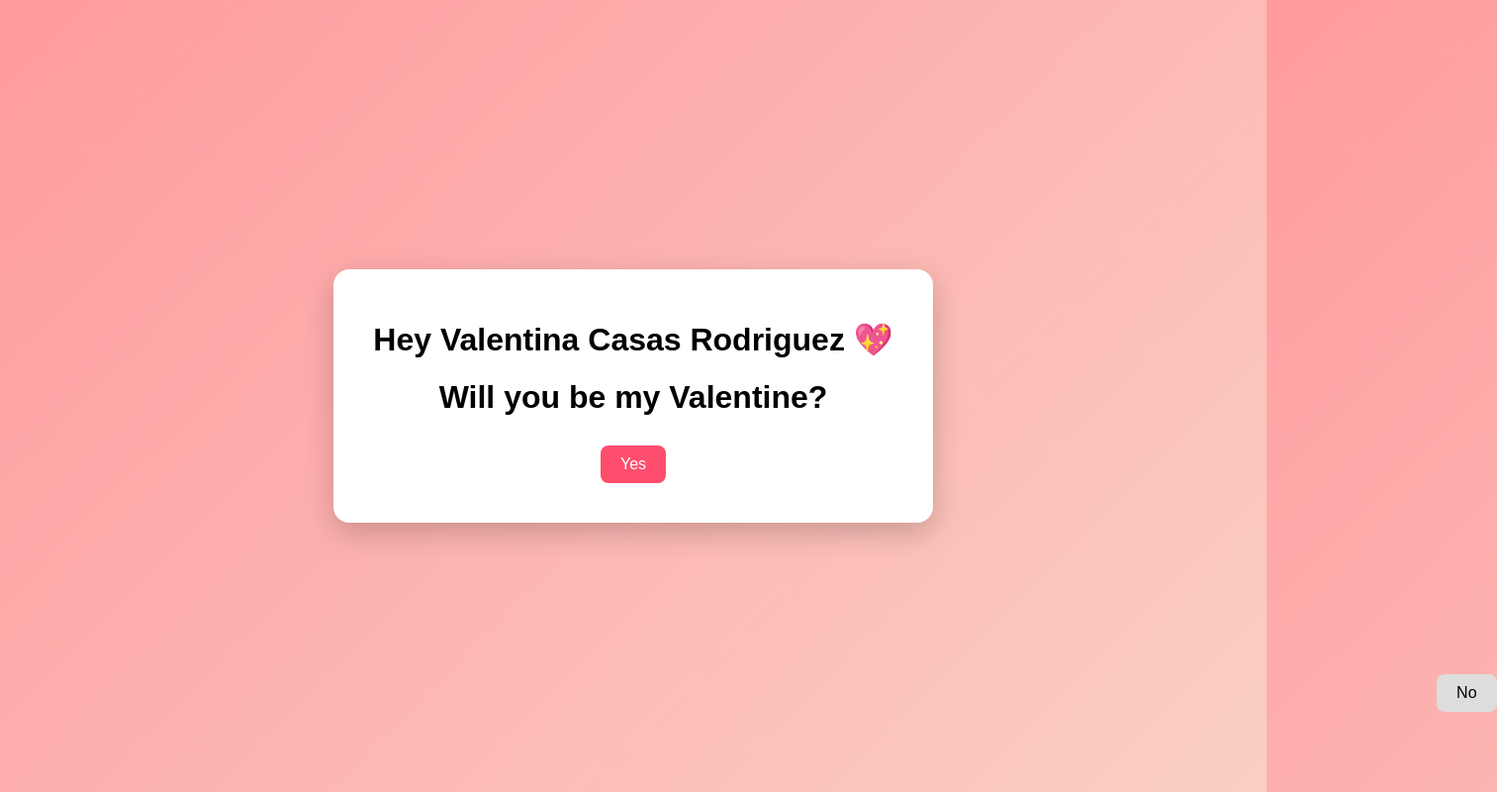
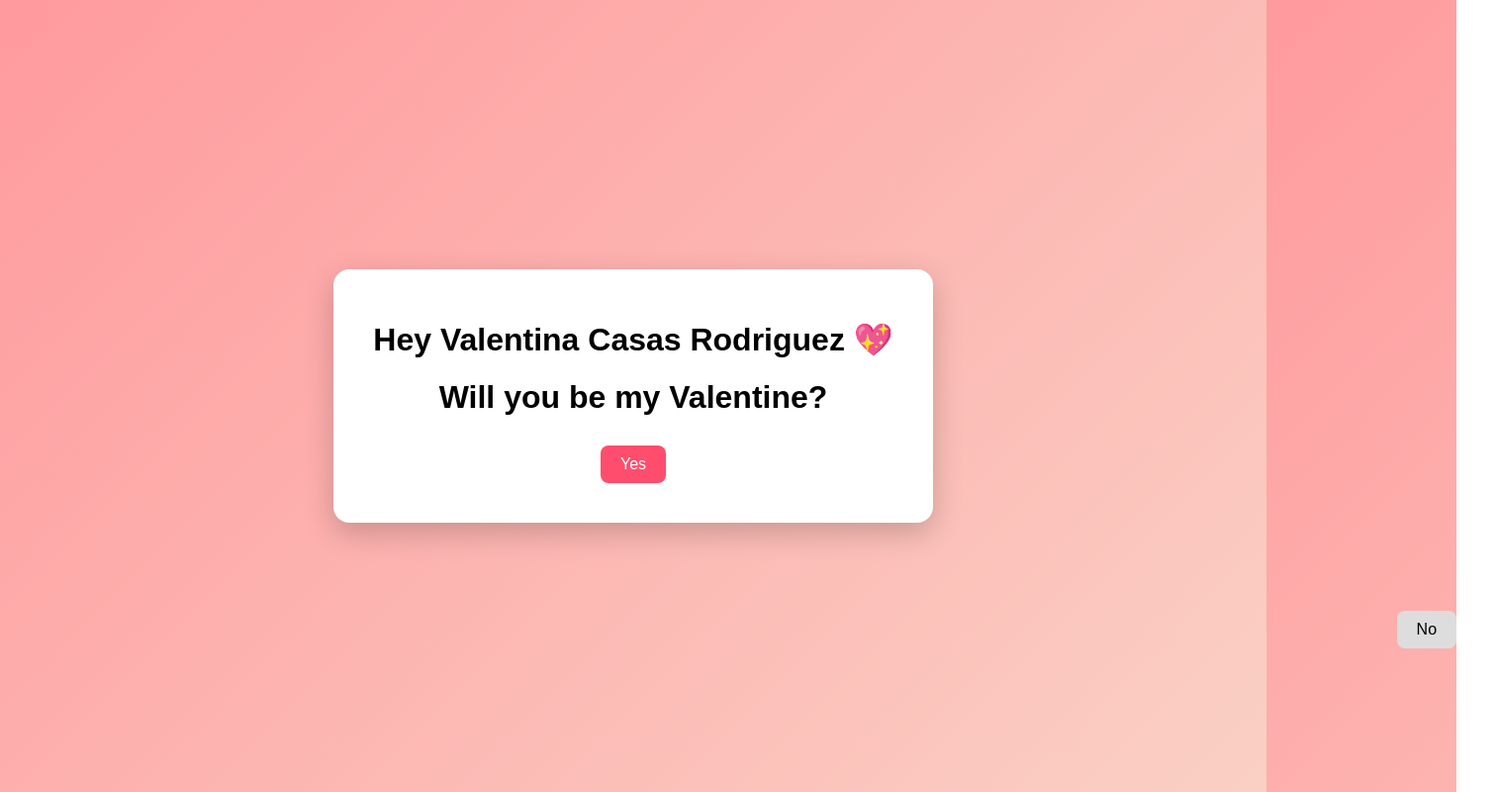
Before and after one commit to RishabhBajaj25/be_my_valentina, a plain HTML site: page index.html in a window 1280 px wide. Both pictures are taken after a click on the button "No". Shown: the whole page at 99% size, 1513 px wide, since content can reach past the window. Drawn offline with Linux system fonts and the light colour scheme.

Commit message:
Improve no button movement and interaction
Refactor button movement logic and enhance event handling.

```diff
--- a/index.html
+++ b/index.html
@@ -67,21 +67,35 @@
   const noBtn = document.getElementById("noBtn");
   const music = document.getElementById("music");
 
+  // Play music on first interaction (browser requirement)
   document.body.addEventListener("click", () => {
     music.play().catch(() => {});
   }, { once: true });
 
-    noBtn.addEventListener("mouseover", () => {
-      const x = Math.random() * (window.innerWidth - 100);
-      const y = Math.random() * (window.innerHeight - 50);
-      noBtn.style.left = x + "px";
-      noBtn.style.top = y + "px";
-    });
+  function moveNoButton() {
+    const btnWidth = noBtn.offsetWidth;
+    const btnHeight = noBtn.offsetHeight;
+
+    const padding = 20; // keeps it away from edges
+    const maxX = window.innerWidth - btnWidth - padding;
+    const maxY = window.innerHeight - btnHeight - padding;
+
+    const x = Math.random() * (maxX - padding) + padding;
+    const y = Math.random() * (maxY - padding) + padding;
+
+    noBtn.style.left = `${x}px`;
+    noBtn.style.top = `${y}px`;
+  }
+
+  noBtn.addEventListener("mouseenter", moveNoButton);
+  noBtn.addEventListener("click", moveNoButton); // extra safety on mobile taps
 
   function yesClicked() {
-      window.location.href = "https://media4.giphy.com/media/v1.Y2lkPTc5MGI3NjExbW03aHhpNmh5ZmxpNzJ1Y3d1cmxxMjJpNDZwZm1wbGk3eW56Z3pxOSZlcD12MV9pbnRlcm5hbF9naWZfYnlfaWQmY3Q9Zw/8UgJ0cRHveOZdSal3o/giphy.gif";
+    window.location.href =
+      "https://media4.giphy.com/media/v1.Y2lkPTc5MGI3NjExbW03aHhpNmh5ZmxpNzJ1Y3d1cmxxMjJpNDZwZm1wbGk3eW56Z3pxOSZlcD12MV9pbnRlcm5hbF9naWZfYnlfaWQmY3Q9Zw/8UgJ0cRHveOZdSal3o/giphy.gif";
   }
 </script>
 
+
 </body>
 </html>
```
Lines whose indentation alone changed are shown as unchanged.
